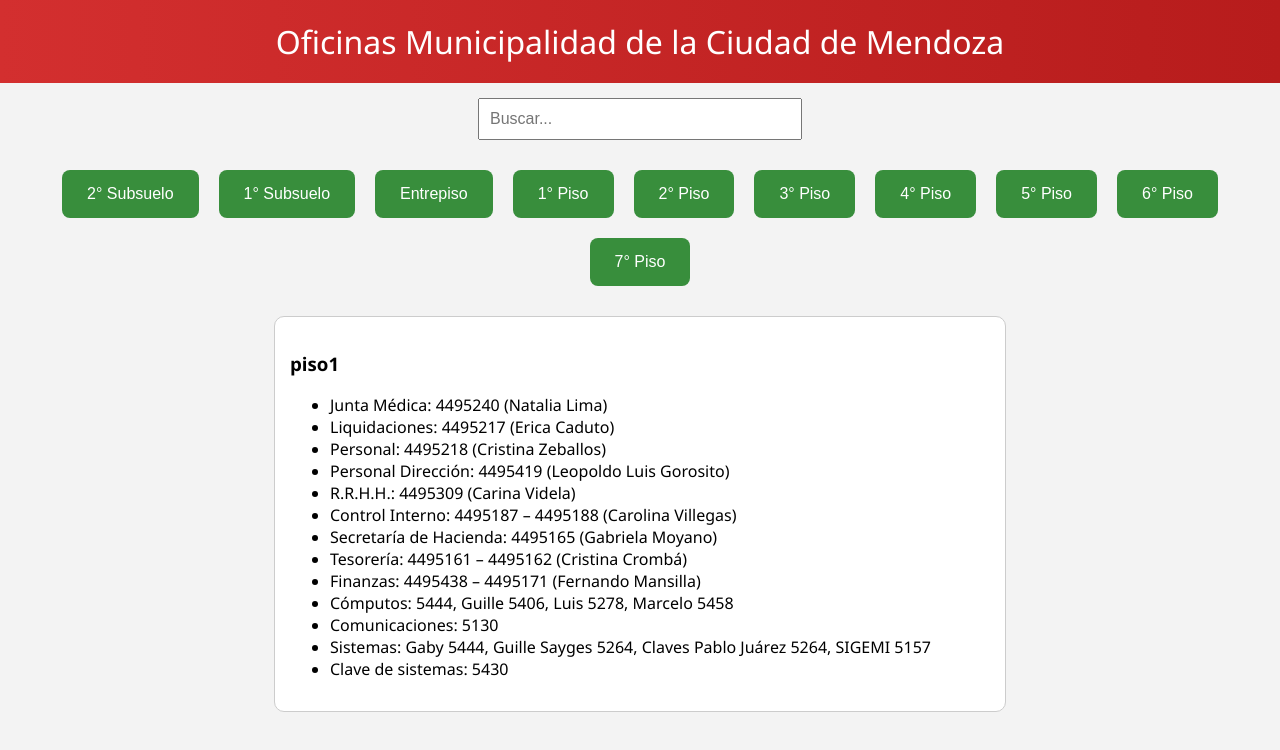
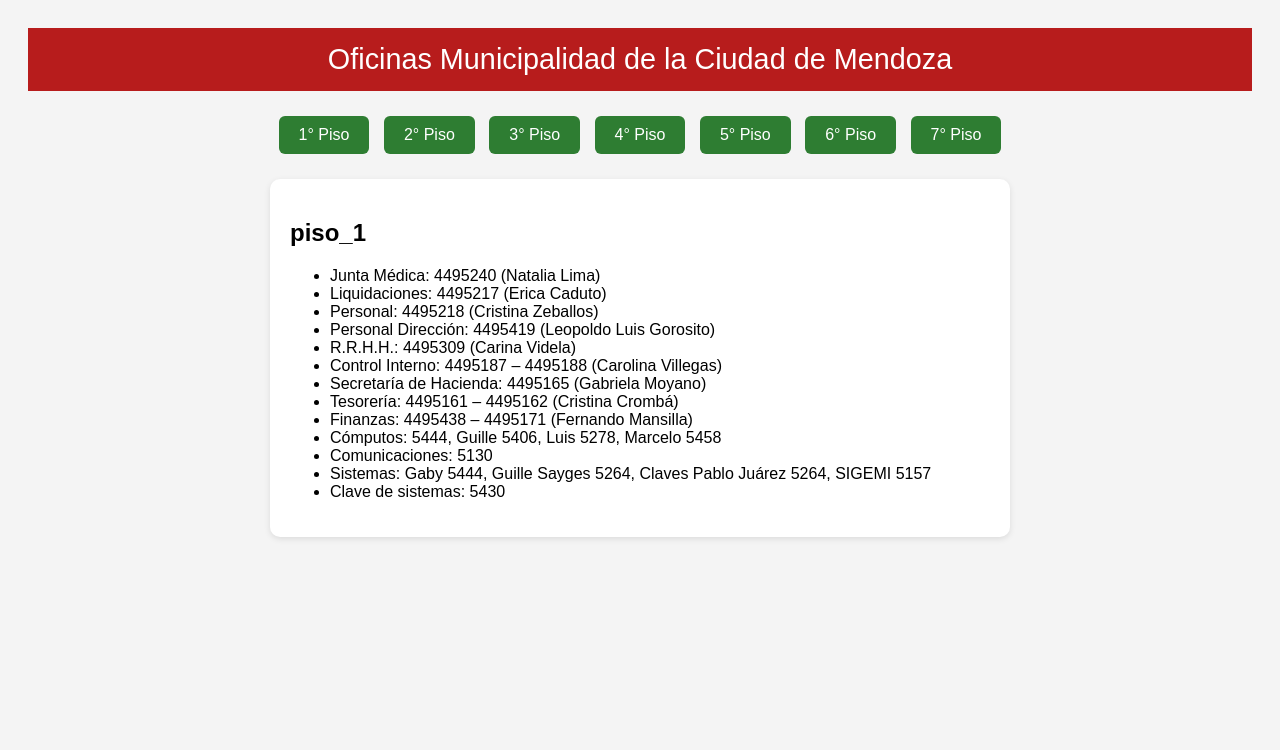
Before and after one commit to heber9292/pisoss, a plain HTML site: page index.html in a window 1280 px wide. Both pictures are taken after a click on the button "1° Piso". Drawn offline with Linux system fonts and the light colour scheme.

Commit message:
Add files via upload

```diff
--- a/datos.json
+++ b/datos.json
@@ -1,38 +1,5 @@
 {
-  "2 Piso Subsuelo": [
-    "Guardia: 5107",
-    "Mayordomía: 5108",
-    "Mantenimiento: 5109 / 5110",
-    "Control de Personal: 4495262 / 5298 (Gabriela Montenegro)",
-    "Cochera: 5112",
-    "Género y Diversidad: 5302"
-  ],
-  "1 Piso Subsuelo": [
-    "Mesa de Entradas: 5134 / 5136 (Miriam)",
-    "Catastro: 5123 / 5126 (Sandra 5128) ➝ 5426 (trasladado al 7° piso)",
-    "Registro Civil: 5267",
-    "Banco",
-    "Bromatología: 5115 (Silvana Dabul - laboratorio), 5116 (Mónica Fernández - oficina)",
-    "Laboratorio microbiológico: 5114 (Marcela Pellizzer)",
-    "Estacionamiento Medio: 5399 (Norma Naves)",
-    "Sala Licencias: 5199",
-    "Promoción Comunidad y Emergencia Social: 5207 (Lic. Natalia Bruna – APROS)",
-    "Ventanilla Única: Valeria Pérez 5529, Administración 5219",
-    "Cochera: 5112",
-    "Licencia de Conducir: 5121"
-  ],
-  "entrepiso": [
-    "Obras Privadas: 5147, 5140",
-    "Instalaciones Complementarias: 5147 (5148 Gloria)",
-    "Construcciones: 5140, 5137",
-    "Técnica: 5239",
-    "Inspección: 5144/42/43 (Jefe de Inspección: Sr. Yúdica)",
-    "Sub. de Atención y Cercanía: Carina Vicario 5422",
-    "Coordinación: Laura Villarreal 5290",
-    "Control de Gestión: 5286 / 5423",
-    "Call Center: 5344 (Axel 5124, Romi 5452)"
-  ],
-  "piso1": [
+  "piso_1": [
     "Junta Médica: 4495240 (Natalia Lima)",
     "Liquidaciones: 4495217 (Erica Caduto)",
     "Personal: 4495218 (Cristina Zeballos)",
@@ -47,7 +14,7 @@
     "Sistemas: Gaby 5444, Guille Sayges 5264, Claves Pablo Juárez 5264, SIGEMI 5157",
     "Clave de sistemas: 5430"
   ],
-  "piso2": [
+  "piso_2": [
     "Charly: 5280 (2615418637)",
     "Intendencia: Frodo 5388, Ceci 5271 / Cocina 5224",
     "Gabinete: 5443",
@@ -61,7 +28,7 @@
     "Digesto: 5129 / 5495",
     "Contrataciones y Registros: 5253"
   ],
-  "piso3": [
+  "piso_3": [
     "Dirección de Salud: 4495205 – 4495202 (Patricia Aldunate) (salud animal: 5264)",
     "Programa Sumar: 4495318 (Laura Villanueva y Florencia Guzmán)",
     "Subsecretaría de Inclusión y Desarrollo Humano: Ana Urrutia, secretaria 5195",
@@ -74,7 +41,7 @@
     "Dirección de Deportes: 5204 – 5337 (Antonio Velasco) (Steffi: 5337)",
     "Ordenamiento Territorial: Javier 5210"
   ],
-  "piso4": [
+  "piso_4": [
     "Nico Beininga: 5526",
     "Rev. técnica: 4495381 (Juan Aquaviva)",
     "Secretaría de Gobierno: 5462, 5213, 5215 (Graciela)",
@@ -98,7 +65,7 @@
     "Vía Pública: 4495520 – 4495294 (Martín Núñez)",
     "Jorge: 5321"
   ],
-  "piso5": [
+  "piso_5": [
     "Gestión Ambiental: 4495252 – 4495250",
     "Dirección Vivienda: 4495284 – 4495292 – 449(5263 José) (Mariana Osorio)",
     "Paseos: 5399USIM – TEL: 2614188084 (Laurdes Araomera)",
@@ -112,7 +79,7 @@
     "Secretaría de Infraestructura: Eva 5234 / Agustina 5235 ➝ 5231",
     "Dirección de Obras Públicas: 5230, 5235, 5231, 5237 (Martín Careddú), 5238"
   ],
-  "piso6": [
+  "piso_6": [
     "YOSEYN: 5254",
     "Dirección de Rentas: Roberto 5417 / Fede 5494 (José: 5402)",
     "Recaudación: 5122 / 4495505 – 4495370 (Jimena Verdi)",
@@ -124,7 +91,7 @@
     "Publicidad y Propaganda adicional: 5342",
     "Número anotado: 5497"
   ],
-  "piso7": [
+  "piso_7": [
     "Desarrollo Económico: 4495512 (Estela) – 4495457 (Oficina de empleo)",
     "Archivo General y Notificaciones: 4495509",
     "Secretaría de Turismo y Cultura: Mesa de Entradas: 5391",
--- a/index.html
+++ b/index.html
@@ -3,125 +3,86 @@
 <head>
   <meta charset="UTF-8" />
   <meta name="viewport" content="width=device-width, initial-scale=1.0" />
-  <title>Oficinas Municipalidad de Mendoza</title>
+  <title>Oficinas Municipalidad - Sin Conflictos</title>
   <style>
     body {
-      font-family: 'Segoe UI', sans-serif;
-      background-color: #f3f3f3;
-      margin: 0;
-      padding: 0;
+      font-family: sans-serif;
+      background: #f4f4f4;
       text-align: center;
+      padding: 20px;
     }
     header {
-      background: linear-gradient(90deg, #d32f2f, #b71c1c);
+      background: #b71c1c;
       color: white;
-      padding: 20px;
-      font-size: 2rem;
-    }
-    .floor-buttons {
-      display: flex;
-      flex-wrap: wrap;
-      justify-content: center;
-      margin: 20px;
+      padding: 15px;
+      font-size: 1.8rem;
+      margin-bottom: 20px;
     }
     .floor-buttons button {
-      background-color: #388e3c;
+      background: #2e7d32;
       color: white;
+      padding: 10px 20px;
+      margin: 5px;
       border: none;
-      margin: 10px;
-      padding: 15px 25px;
-      border-radius: 8px;
+      border-radius: 6px;
       font-size: 1rem;
       cursor: pointer;
+    }
+    .floor-buttons button:hover {
+      background: #1b5e20;
     }
     .floor-info {
       display: none;
       background: white;
       margin: 20px auto;
-      padding: 15px;
+      padding: 20px;
       max-width: 700px;
       border-radius: 10px;
-      border: 1px solid #ccc;
       text-align: left;
-    }
-    #search-input {
-      padding: 10px;
-      font-size: 1rem;
-      width: 300px;
-      margin-top: 15px;
+      box-shadow: 0 2px 6px rgba(0,0,0,0.1);
     }
   </style>
 </head>
 <body>
   <header>Oficinas Municipalidad de la Ciudad de Mendoza</header>
 
-  <input id="search-input" placeholder="Buscar..." onkeyup="buscar()" />
-  <div id="result"></div>
-
   <div class="floor-buttons">
-    <button onclick="mostrar('2 Piso Subsuelo')">2° Subsuelo</button>
-<button onclick="mostrar('1 Piso Subsuelo')">1° Subsuelo</button>
-<button onclick="mostrar('entrepiso')">Entrepiso</button>
-<button onclick="mostrar('piso1')">1° Piso</button>
-<button onclick="mostrar('piso2')">2° Piso</button>
-<button onclick="mostrar('piso3')">3° Piso</button>
-<button onclick="mostrar('piso4')">4° Piso</button>
-<button onclick="mostrar('piso5')">5° Piso</button>
-<button onclick="mostrar('piso6')">6° Piso</button>
-<button onclick="mostrar('piso7')">7° Piso</button>
+    <button onclick="mostrar('piso_1')">1° Piso</button>
+<button onclick="mostrar('piso_2')">2° Piso</button>
+<button onclick="mostrar('piso_3')">3° Piso</button>
+<button onclick="mostrar('piso_4')">4° Piso</button>
+<button onclick="mostrar('piso_5')">5° Piso</button>
+<button onclick="mostrar('piso_6')">6° Piso</button>
+<button onclick="mostrar('piso_7')">7° Piso</button>
   </div>
 
   <div id="floor-data"></div>
 
   <script>
     let datos = null;
-    let cargado = false;
 
-    function normalizar(texto) {
-      return texto.toLowerCase().normalize("NFD").replace(/[\u0300-\u036f]/g, "");
-    }
-
-    function buscar() {
-      if (!cargado || !datos) return;
-      const input = document.getElementById('search-input').value;
-      const result = document.getElementById('result');
-      let encontrado = '';
-      for (const piso in datos) {
-        datos[piso].forEach(e => {
-          if (normalizar(e).includes(normalizar(input))) {
-            encontrado += `<div><strong>${e}</strong> ➝ <u>${piso}</u></div>`;
-          }
-        });
-      }
-      result.innerHTML = encontrado || 'No encontrado';
-    }
-
-    function mostrar(id) {
-      if (!cargado || !datos) return;
-      document.querySelectorAll('.floor-info').forEach(div => {
-        div.style.display = 'none';
-      });
-      const el = document.getElementById(id);
+    function mostrar(piso) {
+      document.querySelectorAll('.floor-info').forEach(div => div.style.display = 'none');
+      const el = document.getElementById(piso);
       if (el) el.style.display = 'block';
     }
 
     function mostrarTodo() {
-      const container = document.getElementById('floor-data');
+      const contenedor = document.getElementById('floor-data');
       for (const piso in datos) {
         const div = document.createElement('div');
         div.className = 'floor-info';
         div.id = piso;
-        div.innerHTML = `<h3>${piso}</h3><ul>${datos[piso].map(e => `<li>${e}</li>`).join('')}</ul>`;
-        container.appendChild(div);
+        div.innerHTML = `<h2>${piso}</h2><ul>${datos[piso].map(e => `<li>${e}</li>`).join('')}</ul>`;
+        contenedor.appendChild(div);
       }
     }
 
-    fetch('datos.json')
-      .then(res => res.json())
+    fetch("datos.json")
+      .then(resp => resp.json())
       .then(data => {
         datos = data;
         mostrarTodo();
-        cargado = true;
       });
   </script>
 </body>
```
